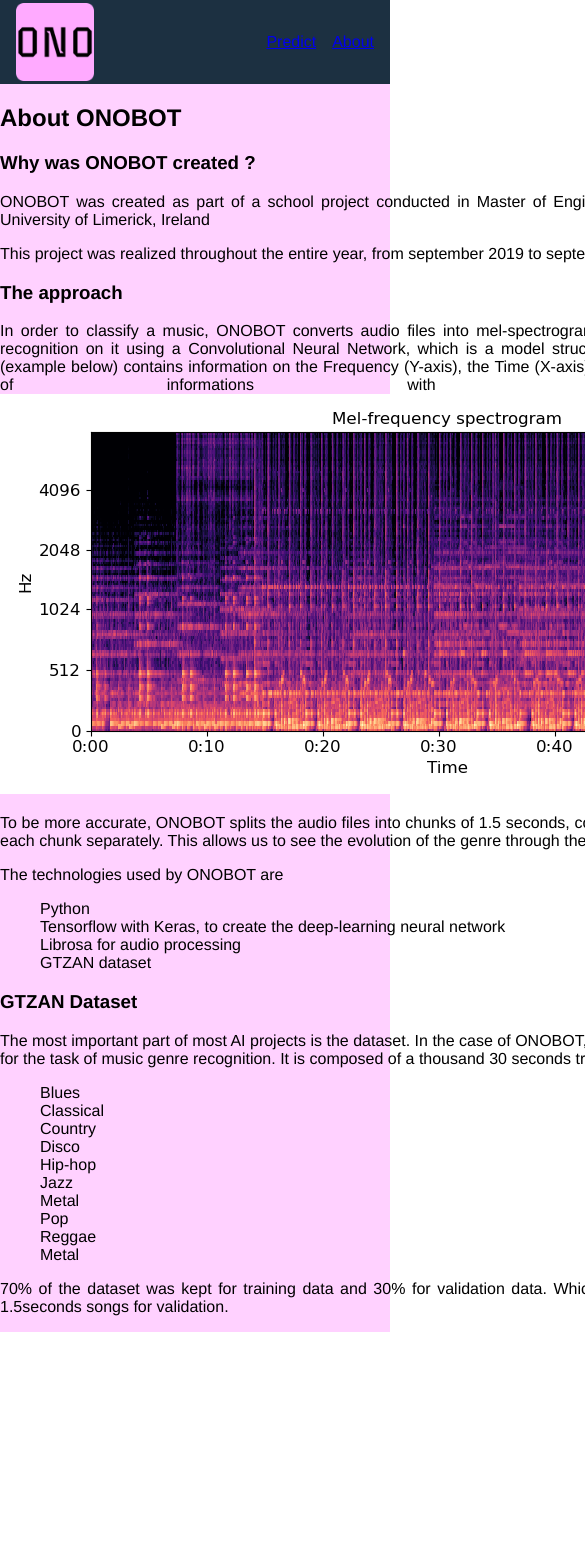
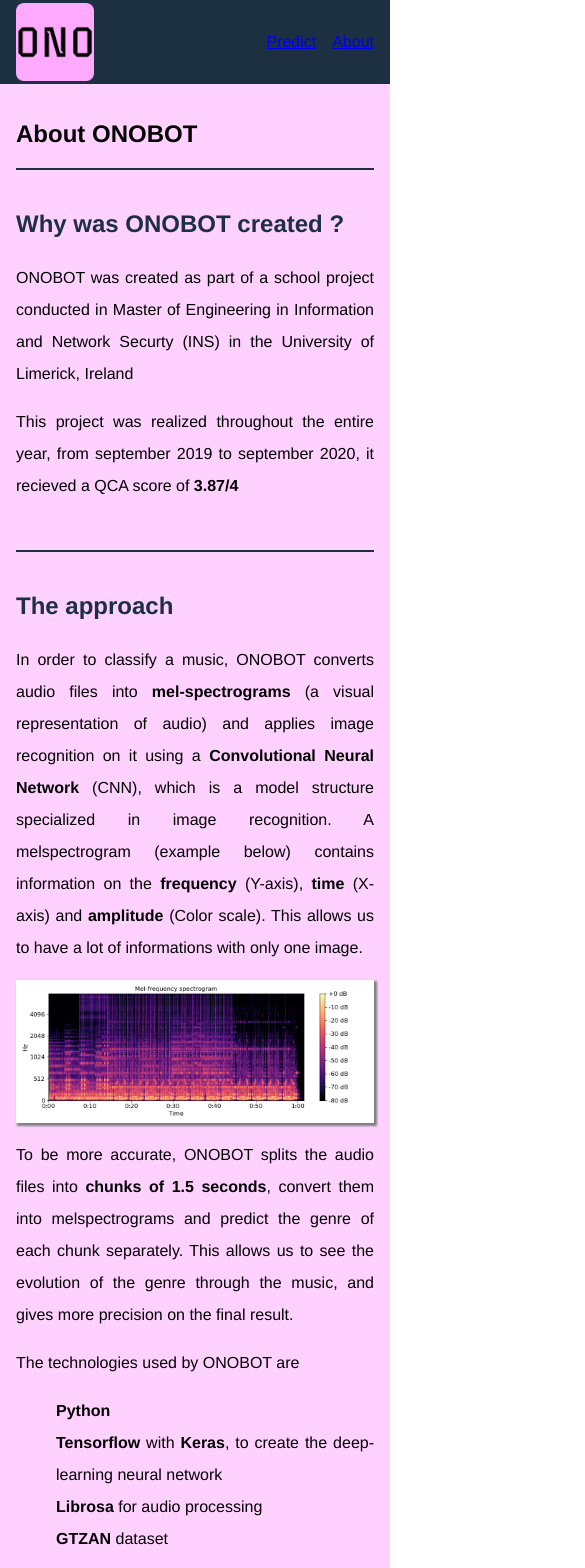
Before and after one commit to Shinestr8/shstr-nste-sttc, a React (Create React App) app in the folder client/: page /about in a window 390 px wide. Shown: the top 1568 px of the page, 585 px wide, since content can reach past the window. Before the commit the page ends 1332 px from the top, so only its background shows below. Built offline with nearby package versions, Linux system fonts and the light colour scheme.

Commit message:
added confusion matrix to about section

```diff
--- a/client/src/App.css
+++ b/client/src/App.css
@@ -37,7 +37,7 @@ html, body, #root{
   justify-content: space-between;
 }
 
-a:visited{
+#main-header a:visited{
   color: #ffffff;
 }
 
@@ -246,7 +246,38 @@ ul{
   display: flex;
   justify-content: flex-start;
   text-align: justify;
+  padding: 3rem;
 }
+
+.about-text h3{
+  font-size: 150%;
+  /* text-decoration: underline; */
+  color: #1C3041;
+}
+
+.about-text section{
+  border-top: 2px solid #1C3041;
+  margin-top: 1rem;
+  margin-bottom: 1rem;
+  padding-top: 1rem;
+  padding-bottom: 1rem;
+}
+
+.about-text p{
+  line-height: 2rem;
+}
+
+.melspectrogram-figure{
+  display: block;
+  margin: auto;
+  max-width: 100% ;
+  box-shadow: 2px 2px 2px 1px grey ;
+}
+
+#report-genre-list{
+  font-weight: bold;
+}
+
 
 @keyframes rotation {
   from {
@@ -259,6 +290,11 @@ ul{
 
 
 @media screen and (max-width: 1200px){
+
+
+  .about-text{
+    padding: 1rem;
+  }
 
   #yt-link-input{
     border-radius: 0;
--- a/client/src/components/About.jsx
+++ b/client/src/components/About.jsx
@@ -1,20 +1,27 @@
+import { ConfusionMatrix } from "./ConfusionMatrix";
+
 export function About(){
     return(
         <div className="about-text">
             <div>
                 <h1>About ONOBOT</h1>
+                <section>
+                    <h3>Why was ONOBOT created ?</h3>
                     <p>
-                    <h3>Why was ONOBOT created ?</h3>
-                    <p>ONOBOT was created as part of a school project conducted in Master of Engineering in Information and Network Securty (INS) in the University of Limerick, Ireland</p>
-                    <p>This project was realized throughout the entire year, from september 2019 to september 2020, it recieved a QCA score of 3.87/4</p>
+                        ONOBOT was created as part of a school project conducted in Master of Engineering in Information and Network Securty (INS) in the University of Limerick, Ireland
                     </p>
+                    <p>
+                        This project was realized throughout the entire year, from september 2019 to september 2020, it recieved a QCA score of <strong>3.87/4</strong>
+                    </p>
+                </section>
 
-                <p>
+                <section>
                     <h3>The approach</h3>
                     <p>
-                        In order to classify a music, ONOBOT converts audio files into mel-spectrograms (a visual representation of audio) and applies image recognition
-                        on it using a Convolutional Neural Network, which is a model structure specialized in image recognition. A melspectrogram (example below) contains
-                        information on the Frequency (Y-axis), the Time (X-axis) and Amplitude (Color scale). This allows us to have a lot of informations with only one image.
+                        In order to classify a music, ONOBOT converts audio files into <strong>mel-spectrograms</strong> (a visual representation of audio) and applies image recognition
+                        on it using a <strong>Convolutional Neural Network</strong> (CNN), which is a model structure specialized in image recognition. A melspectrogram (example below) contains
+                        information on the <strong>frequency</strong> (Y-axis), <strong>time</strong> (X-axis) and <strong>amplitude</strong> (Color scale). This allows us to have a lot of informations with only one image.
+                    </p>
                     <img
                         className="melspectrogram-figure"
                         src={`${process.env.PUBLIC_URL}/images/report/melspectrogram.png`}
@@ -22,27 +29,26 @@ export function About(){
                         title="a melspectrogram"
                     />
                     <p>
-                            To be more accurate, ONOBOT splits the audio files into chunks of 1.5 seconds, convert them into melspectrograms and predict the genre of each chunk separately.
+                        To be more accurate, ONOBOT splits the audio files into <strong>chunks of 1.5 seconds</strong>, convert them into melspectrograms and predict the genre of each chunk separately.
                         This allows us to see the evolution of the genre through the music, and gives more precision on the final result.
                     </p>
                     <p>
                         The technologies used by ONOBOT are
                         <ul>
-                                <li>Python</li>
-                                <li>Tensorflow with Keras, to create the deep-learning neural network</li>
-                                <li>Librosa for audio processing</li>
-                                <li>GTZAN dataset</li>
+                            <li><strong>Python</strong></li>
+                            <li><strong>Tensorflow</strong> with <strong>Keras</strong>, to create the deep-learning neural network</li>
+                            <li><strong>Librosa</strong> for audio processing</li>
+                            <li><strong>GTZAN</strong> dataset</li>
                         </ul>
                     </p>
 
-                    </p>
-                </p>
+                </section>
 
-                <p>
+                <section>
                     <h3>GTZAN Dataset</h3>
                     <p>The most important part of most AI projects is the dataset. In the case of ONOBOT, the dataset is the <a href="https://www.kaggle.com/datasets/andradaolteanu/gtzan-dataset-music-genre-classification">GTZAN dataset</a>
-                    , which is the most used for the task of music genre recognition. It is composed of a thousand 30 seconds tracks, distributed evenly between 10 music genres:
-                    <ul>
+                    , which is the most used for the task of music genre recognition. It is composed of a <strong>thousand 30 seconds tracks</strong>, distributed evenly between 10 music genres:
+                    <ul id="report-genre-list">
                         <li>Blues</li>
                         <li>Classical</li>
                         <li>Country</li>
@@ -54,9 +60,26 @@ export function About(){
                         <li>Reggae</li>
                         <li>Metal</li>
                     </ul>
-                    70% of the dataset was kept for training data and 30% for validation data. Which makes 14000 1.5seconds songs for training and 6000 1.5seconds songs for validation.
+                    70% of the dataset was kept for training data and 30% for validation data. After pre-processing, that makes a total of 14000 melspectrograms for training and 6000 for validation.
                     </p>
+                </section>
+
+
+                <section>
+                    <h3>Results</h3>
+                        <p>
+                        The accuracy of ONOBOT was estimated on the validation data. There are two ways we can evaluate it.
+                        <br/>
+                        On an individual 1.5sec segment, the accuracy is <strong>74%</strong>
+                        <br/>
+                        If we put the song back together and look at the most predicted genre, the accuracy reaches <strong>86%</strong>
+                        <div style={{display: 'flex', justifyContent: 'center', margin: '1rem'}}>
+                            <ConfusionMatrix/>
+                        </div>
+
                     </p>
+
+                </section>
 
             </div>
         </div>
--- /dev/null
+++ b/client/src/components/ConfusionMatrix.jsx
@@ -0,0 +1,62 @@
+import { HeatMapGrid } from 'react-grid-heatmap';
+
+
+//TODO: Make this responsive
+export function ConfusionMatrix(){
+
+  const xLabels = ['Blues', 'Classical', 'Country', 'Disco', 'HipHop', 'Jazz', 'Metal', 'Pop', 'Reggae', 'Rock'];
+  const yLabels = ['Blues', 'Classical', 'Country', 'Disco', 'HipHop', 'Jazz', 'Metal', 'Pop', 'Reggae', 'Rock'];
+
+  const data = [
+    [92, 0, 4, 0, 1, 1, 1, 0, 1, 1],
+    [0, 83, 2, 2, 0, 8, 0, 0, 0, 3],
+    [9, 0, 66, 3, 0, 2, 2, 4, 5, 9],
+    [6, 0, 0, 78, 7, 0, 1, 2, 4, 1],
+    [1, 0, 0, 6, 82, 0, 2, 2, 7, 0],
+    [9, 4, 9, 0, 0, 69, 0, 1, 3, 5],
+    [6, 0, 0, 0, 6, 1, 81, 0, 1, 5],
+    [0, 0, 1, 12, 9, 0, 0, 74, 3, 2],
+    [2, 0, 2, 3, 9, 0, 1, 2, 80, 2],
+    [7, 0, 7, 9, 3, 2, 6, 6, 6, 54]
+  ]
+
+  function cellRender(x, y, value){
+    return <div title={value}>{value}%</div>
+  }
+
+
+  return(
+    <div>
+        <h4 style={{textAlign: 'center'}}>Confusion matrix (1.5sec segments)</h4>
+        <div style={{textAlign: 'center'}}>Predicted labels</div>
+        <div style={{display: 'flex'}}>
+            <div style={{flex: "0", writingMode: 'vertical-rl', alignSelf: 'center', marginRight: 'auto'}}>True labels</div>
+            <div style={{marginLeft: 'auto'}}>
+            <HeatMapGrid
+                data={data}
+                xLabels={xLabels}
+                yLabels={yLabels}
+                cellHeight="4rem"
+                cellRender={cellRender}
+                xLabelsStyle={() => ({
+                    // color: index % 2 ? 'transparent' : '#777',
+                    fontSize: '.8rem'
+                    })}
+                yLabelsStyle={()=>({fontSize: '.8rem'})}
+                cellStyle={(_x, _y, ratio) => ({
+                    background: `rgb(248, 0, 248, ${ratio})`,
+                    fontSize: '.8rem',
+                    color: `rgb(0, 0, 0)`
+                })}
+
+
+                square={true}
+            />
+            </div>
+
+        </div>
+
+    </div>
+
+  )
+}
```
Lines whose indentation alone changed are shown as unchanged.
